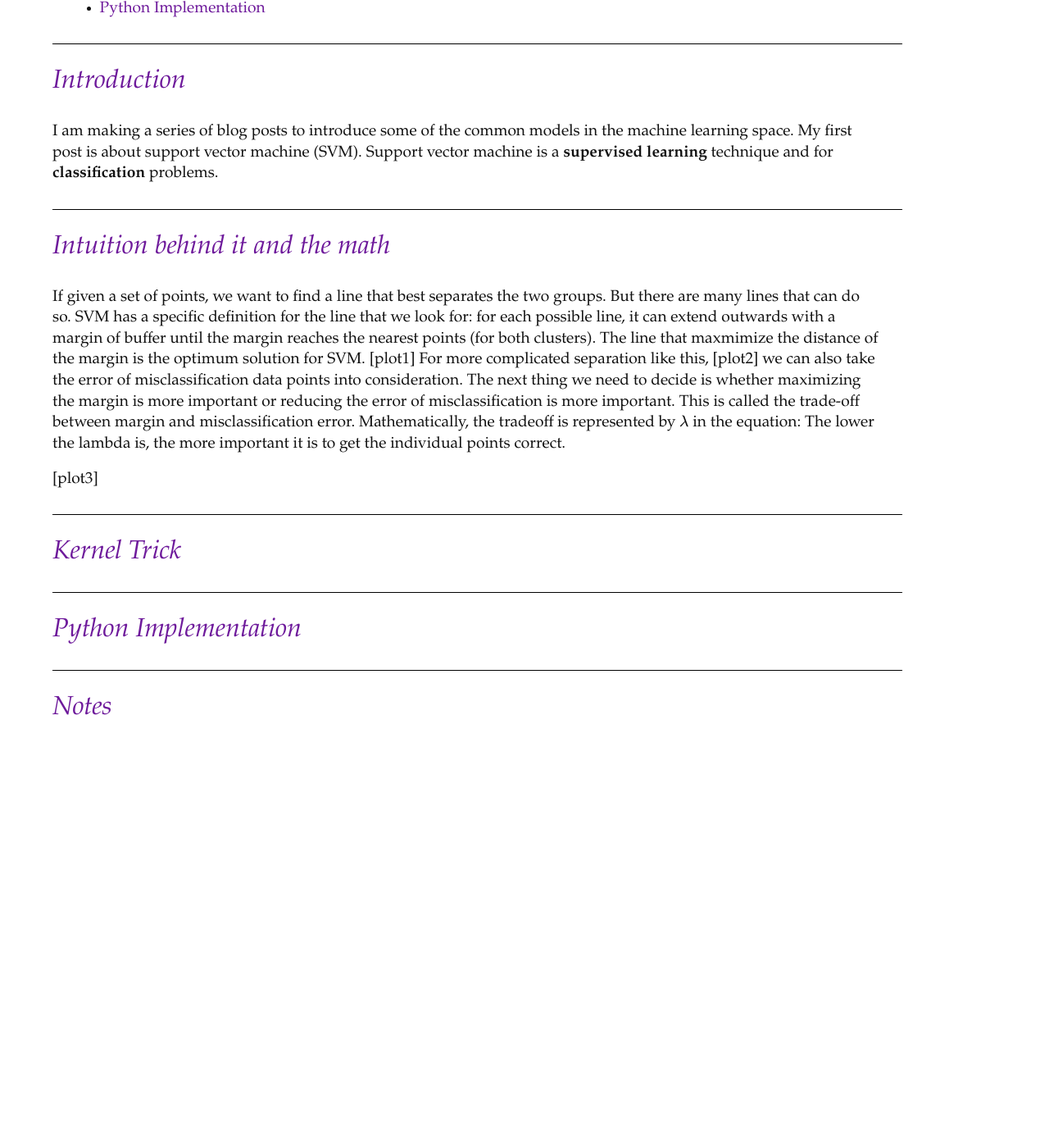
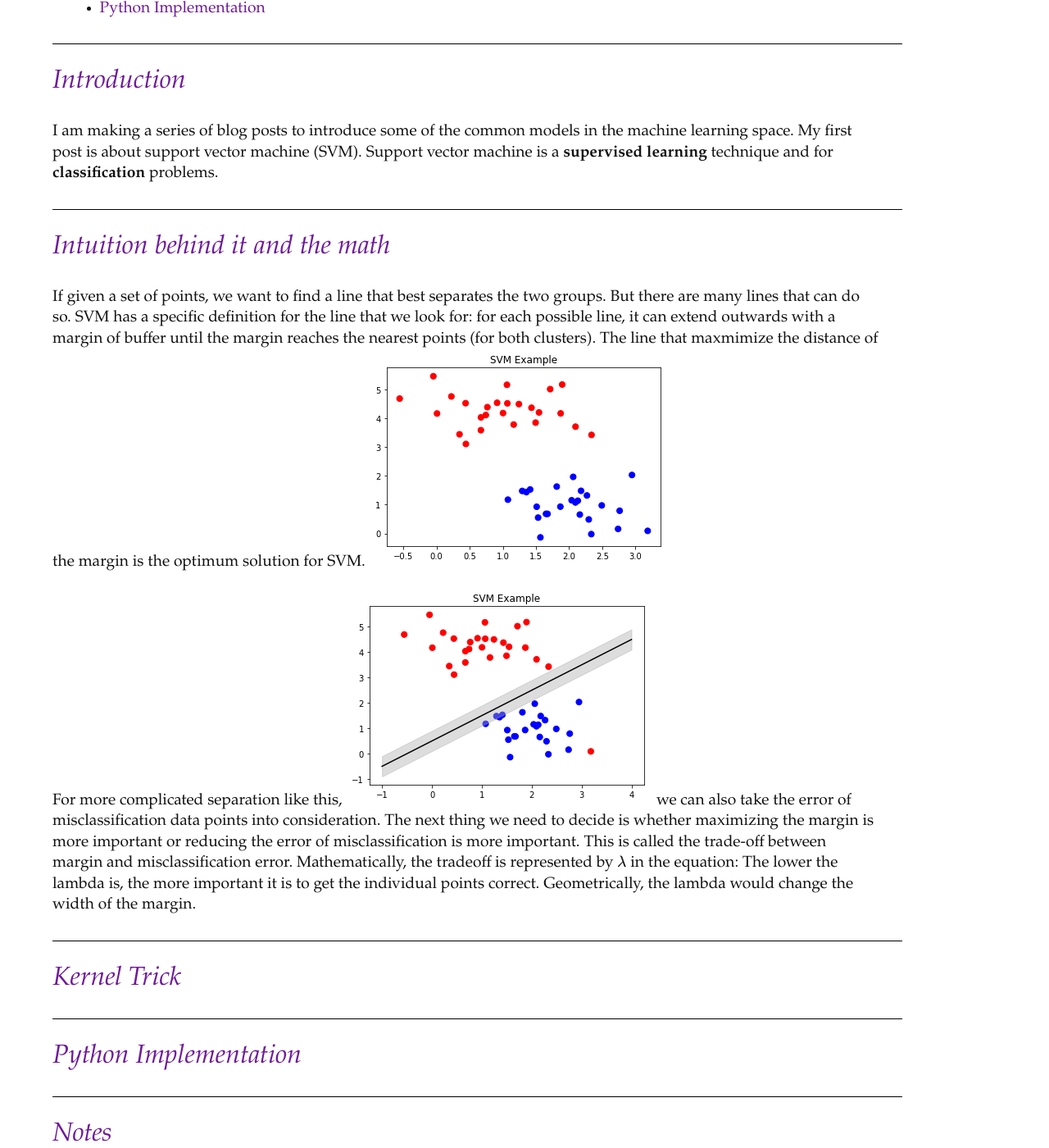
Before and after one commit to vionwinnie/old_website, a Jekyll site: the page built from SVM.md, in a window 1280 px wide and 1400 px high, scrolled down 454 px. Shown: the whole window at 82% size. Built offline with Jekyll 4.4.1, drawn with Linux system fonts in a browser that asks for light colours; nearby versions of some CDN libraries; formulas are drawn with MathJax 3; before the commit the page ends 1334 px from its top, so only the background shows below that.

Commit message:
Update SVM.md

```diff
--- a/SVM.md
+++ b/SVM.md
@@ -18,13 +18,12 @@ I am making a series of blog posts to introduce some of the common models in the
 
 If given a set of points, we want to find a line that best separates the two groups. But there are many lines that can do so. SVM has a specific definition for the line that we look for:
 for each possible line, it can extend outwards with a margin of buffer until the margin reaches the nearest points (for both clusters). The line that maxmimize the distance of the margin is the optimum solution for SVM.
-[plot1]
+![Alt Text](/assets/SVM/plots_0.png)
+
 For more complicated separation like this,
-[plot2]
+![Alt Text](/assets/SVM/plots_2.png)
 we can also take the error of misclassification data points into consideration. The next thing we need to decide is whether maximizing the margin is more important or reducing the error of misclassification is more important. This is called the trade-off between margin and misclassification error.
-Mathematically, the tradeoff is represented by $\lambda$ in the equation: The lower the lambda is, the more important it is to get the individual points correct.
-
-[plot3]
+Mathematically, the tradeoff is represented by $\lambda$ in the equation: The lower the lambda is, the more important it is to get the individual points correct. Geometrically, the lambda would change the width of the margin.
 
 ## Kernel Trick
 
```
